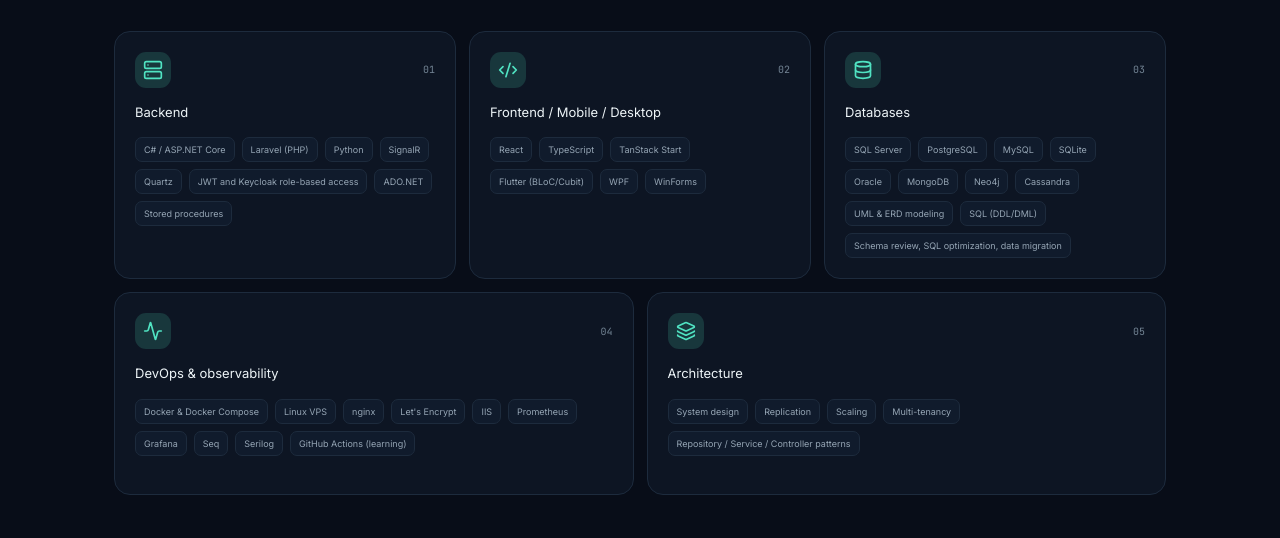
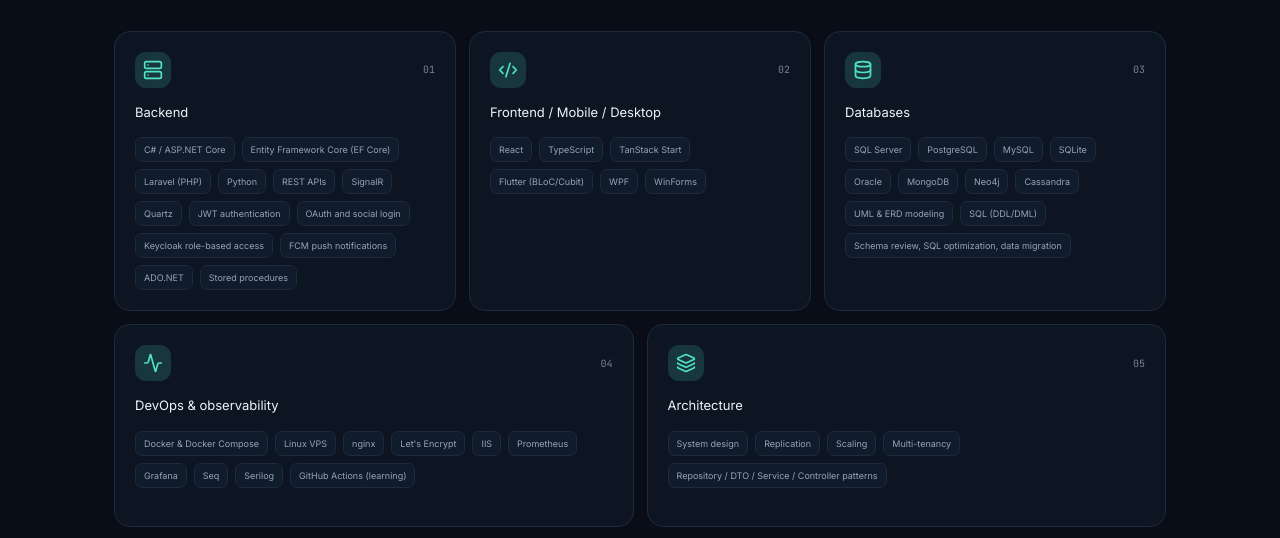
Before and after one commit to mohammedbourass-youssef/MyPortfolio, a React (Vite) app: page / in a window 1280 px wide. Shown: the part 1740-2278 px from the top of the page. Built offline with nearby package versions, Linux system fonts and the light colour scheme; no server answers.

Commit message:
first commit

```diff
--- a/src/data/skills.ts
+++ b/src/data/skills.ts
@@ -1,8 +1,8 @@
 export type SkillGroup = { title: string; icon: string; items: string[] }
 export const skills: SkillGroup[] = [
-  { title: 'Backend', icon: 'server', items: ['C# / ASP.NET Core', 'Laravel (PHP)', 'Python', 'SignalR', 'Quartz', 'JWT and Keycloak role-based access', 'ADO.NET', 'Stored procedures'] },
+  { title: 'Backend', icon: 'server', items: ['C# / ASP.NET Core', 'Entity Framework Core (EF Core)', 'Laravel (PHP)', 'Python', 'REST APIs', 'SignalR', 'Quartz', 'JWT authentication', 'OAuth and social login', 'Keycloak role-based access', 'FCM push notifications', 'ADO.NET', 'Stored procedures'] },
   { title: 'Frontend / Mobile / Desktop', icon: 'code', items: ['React', 'TypeScript', 'TanStack Start', 'Flutter (BLoC/Cubit)', 'WPF', 'WinForms'] },
   { title: 'Databases', icon: 'database', items: ['SQL Server', 'PostgreSQL', 'MySQL', 'SQLite', 'Oracle', 'MongoDB', 'Neo4j', 'Cassandra', 'UML & ERD modeling', 'SQL (DDL/DML)', 'Schema review, SQL optimization, data migration'] },
   { title: 'DevOps & observability', icon: 'activity', items: ['Docker & Docker Compose', 'Linux VPS', 'nginx', "Let's Encrypt", 'IIS', 'Prometheus', 'Grafana', 'Seq', 'Serilog', 'GitHub Actions (learning)'] },
-  { title: 'Architecture', icon: 'layers', items: ['System design', 'Replication', 'Scaling', 'Multi-tenancy', 'Repository / Service / Controller patterns'] }
+  { title: 'Architecture', icon: 'layers', items: ['System design', 'Replication', 'Scaling', 'Multi-tenancy', 'Repository / DTO / Service / Controller patterns'] }
 ]
```
